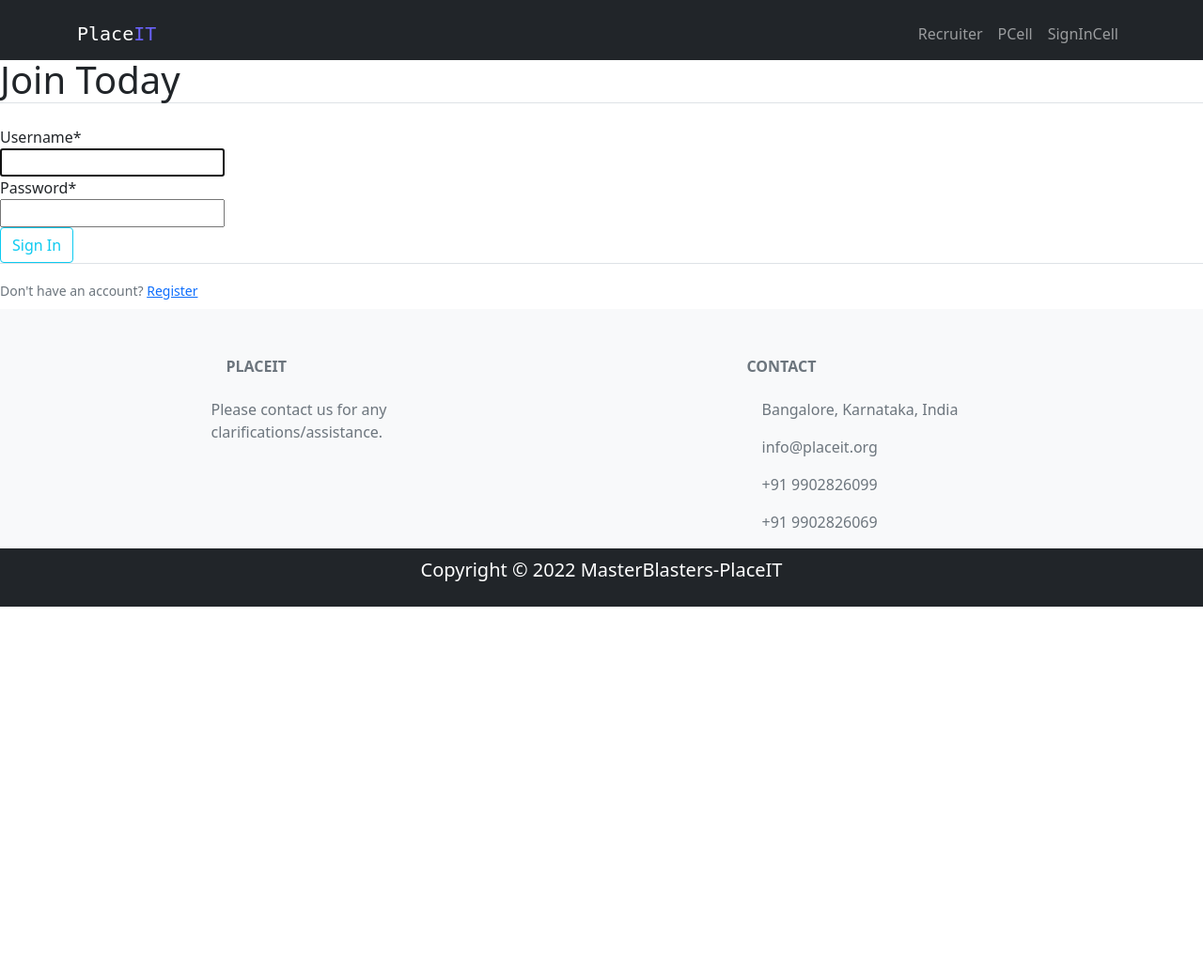
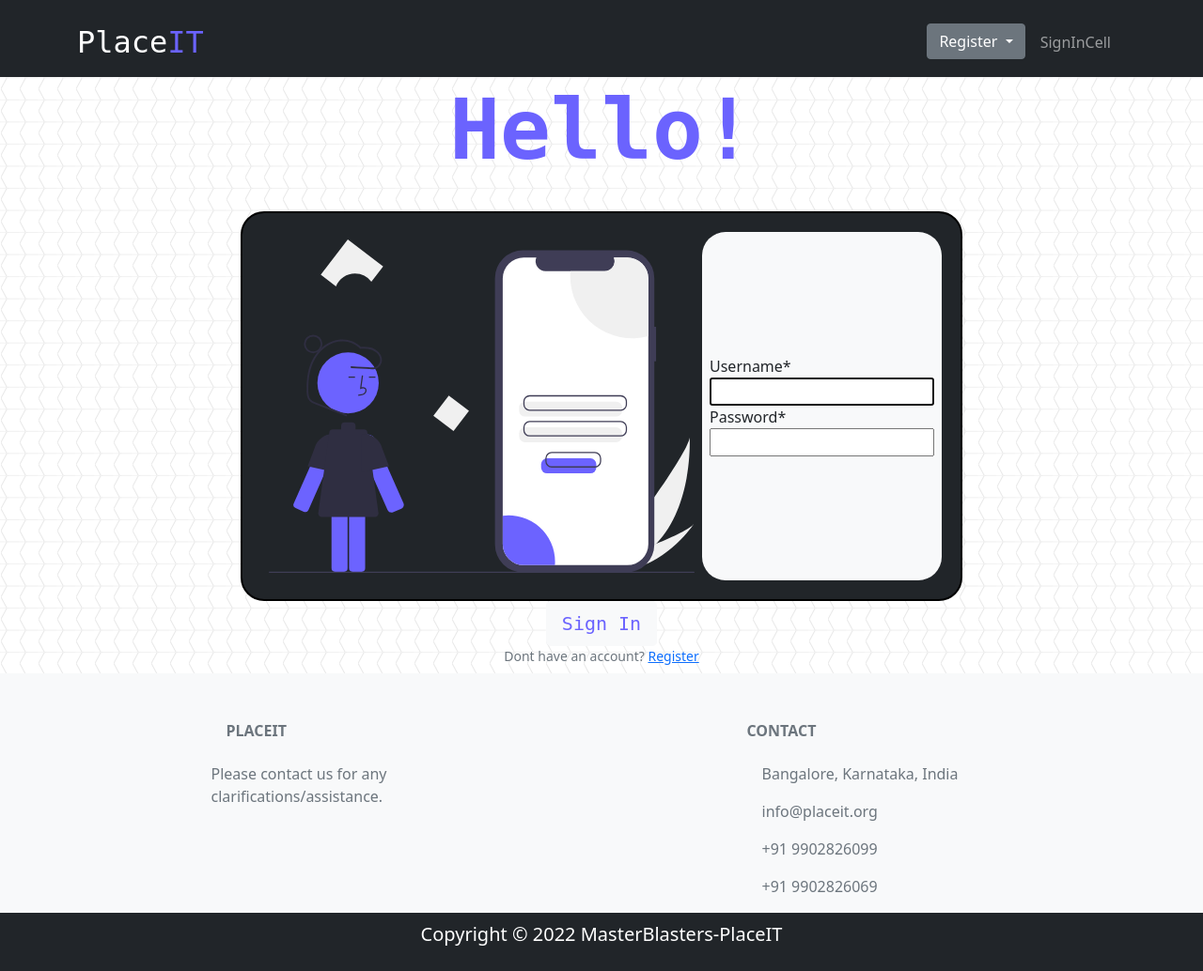
Before and after one commit to chinmayparekh/Master-Blasters, a Django app: page /login/ in a window 1280 px wide. Shown: the whole page at 94% size. Before the commit the page ends 646 px from the top, so only its background shows below. Run offline with Django 4.2, Linux system fonts and the light colour scheme; some libraries are stand-ins or nearby versions.

Commit message:
signup done

```diff
--- a/register/templates/register/base.html
+++ b/register/templates/register/base.html
@@ -19,12 +19,11 @@
    {% endif %}
 
 </head>
-<body>
-
+<body style="background-image: url({% static 'images/background4.png' %});">
    <!-- Navbar -->
    <nav class="navbar navbar-expand-lg bg-dark navbar-dark pt-3 fixed-top">
       <div class="container">
-         <a href="#" class="navbar-brand" id="robotofont">Place<span id="carouselText">IT</span></a>
+         <a href="#" class="navbar-brand" id="robotofont" style="font-size: xx-large;">Place<span id="carouselText">IT</span></a>
 
          <button class="navbar-toggler" type="button" data-bs-toggle="collapse" data-bs-target="#navmenu">
             <span class="navbar-toggler-icon"></span>
@@ -39,13 +38,18 @@
                </li>
             {% else %}
                <li class="nav-item">
-                  <a href="{%url 'register-rec'%}" class="nav-link">Recruiter</a>
+                  <div class="dropdown">
+                     <button class="btn btn-secondary dropdown-toggle" type="button" id="dropdownMenuButton2" data-bs-toggle="dropdown" aria-expanded="false">
+                       Register
+                     </button>
+                     <ul class="dropdown-menu dropdown-menu-dark" aria-labelledby="dropdownMenuButton2">
+                       <li><a href="{%url 'register-rec'%}" class="dropdown-item">Recruiter</a></li>
+                       <li><a href="{%url 'register-cell'%}" class="dropdown-item">PCell</a></li>
+                     </ul>
+                   </div>
                </li>
                <li class="nav-item">
-                  <a href="{%url 'register-cell'%}" class="nav-link">PCell</a>
-               </li>
-               <li class="nav-item">
-               <a href="{%url 'login'%}" class="nav-link">SignInCell</a>
+               <a href="{%url 'login'%}" class=" px-3 nav-link">SignInCell</a>
             {% endif %}
             </ul>
          </div>
--- a/register/templates/register/home.html
+++ b/register/templates/register/home.html
@@ -54,7 +54,7 @@
    <div class="abovecar pb-5 bg-light text-dark">
       Heres a few things to explore while you're here..
    </div>
-   <div id=outsidecar>
+   <div id=outsidecar class="bg-light">
       <div id="carouselExampleDark" class="carousel carousel-dark slide" data-bs-ride="carousel">
          <div class="carousel-indicators">
            <button type="button" data-bs-target="#carouselExampleDark" data-bs-slide-to="0" class="active" aria-current="true" aria-label="Slide 1"></button>
--- a/register/templates/register/login.html
+++ b/register/templates/register/login.html
@@ -1,23 +1,41 @@
 {%extends "register/base.html" %}
 {%load crispy_forms_tags %}
-
+{% load static %}
 {%block content%}
     <div class="content-section">
         <form method="POST">
             {% csrf_token %}
             <filedset class="form-group">
                 <legend class="border-bottom mb-4">Join Today</legend>
-                <h1 class="border-bottom mb-4">Join Today</h1>
-                {{form | crispy}}
+                <div>
+                    <br>
+                    <h1 id="regText">Hello!</h1>
+                    <br>
+                </div>
+                <div id="formbox" class=" bg-dark text-light container d-flex justify-content-center mb-3re">
+                    <div id="aligndiv" class=" text-light d-flex">
+                        <div class="d-none d-md-block p-2"><img src="{% static 'images/login.svg' %}" class="d-block w-100" alt="assets/portfolio.svg"></div>
+
+                    </div>
+
+                    <div id="aligndiv" class="bg-light text-dark" style="border-radius: 25px;">
+                        <div class="p-2">{{form | crispy}}</div>
+                    </div>
+
+                </div>
+
             </filedset>
-            <div class="form-group">
-                <button class="btn btn-outline-info" type="submit" href="{%url 'register-home'%}">Sign In</button>
+
+            <div class="form-group container d-flex justify-content-center">
+                <button id="mybtn" class=" btn btn-light btn-lg" type="submit" href="{%url 'register-home'%}">Sign In</button>
             </div>
+
+            <div class="container d-flex justify-content-center">
+                <small class="text-muted">
+                    Dont have an account? <a href="#" class="ml-2">Register</a>
+                </small>
+            </div>
+
         </form>
-        <div class="border-top pt-3">
-            <small class="text-muted">
-                Don't have an account? <a href="signUpPCell" class="ml-2">Register</a>
-            </small>
-        </div>
     </div>
 {%endblock content%}
--- a/register/templates/register/logout.html
+++ b/register/templates/register/logout.html
@@ -1,6 +1,9 @@
 {%extends "register/base.html" %}
 
 {%block content%}
+<h1>THIS IS LOGOUT</h1>
+<h1>THIS IS LOGOUT</h1>
+<h1>THIS IS LOGOUT</h1>
     <h2>You have been logged out</h2>
         <div class="border-top pt-3">
             <small class="text-muted">
--- a/register/views.py
+++ b/register/views.py
@@ -26,7 +26,7 @@ def register_cell(request):
             cell.save()
             messages.success(request, f'Account created for {username}!')
 
-            return redirect('logincell')
+            return redirect('login')
     else:
         form = CellRegisterForm()
     return render(request, 'register/register.html', {'form': form})
--- a/static/styles/custom.css
+++ b/static/styles/custom.css
@@ -25,6 +25,28 @@
    color: #6b63fe;
 }
 
+
+#mybtn
+{
+   font-family: 'Roboto Mono', monospace;
+   color: #6b63fe;
+
+}
+#mybtn:hover
+{
+   background-color: #2f2e40;
+   cursor:pointer;
+}
+
+#regText
+{
+   font-family: 'Roboto Mono', monospace;
+   color: #6b63fe;
+   text-align: center;
+   font-weight: bold;
+   font-size: min(100px, 7vw)
+}
+
 #robotofont
 {
    font-family: 'Roboto Mono', monospace;
@@ -35,3 +57,34 @@
    background-color: white;
    color: white;
 }
+
+#formbox
+{
+   max-width: min(1000px,60%);
+   margin:auto;
+   /* background-color: red; */
+   border-radius: 25px;
+   border: 2px solid black;
+   padding:20px;
+}
+
+
+#aligndiv
+{
+   display: flex;
+   align-items:center;
+   flex-wrap: wrap;
+}
+
+#aligndiv2
+{
+   display: flex 2 1 auto;
+   align-items:center;
+   flex-wrap: wrap;
+}
+
+.nav-link:hover
+{
+   border-radius: 10%;
+   background-color: #6b63fe;
+}
```
Also changed, not shown: register/templates/register/register.html (+29 -7 lines), db.sqlite3, recruiter/templates/recruiter_post.html (line endings or trailing spaces), static/images/background.png (added), static/images/background2.png (added), static/images/background3.png (added), static/images/background4.png (added), static/images/login.svg (added), static/images/recruit.svg (added), static/images/register.svg (added).
